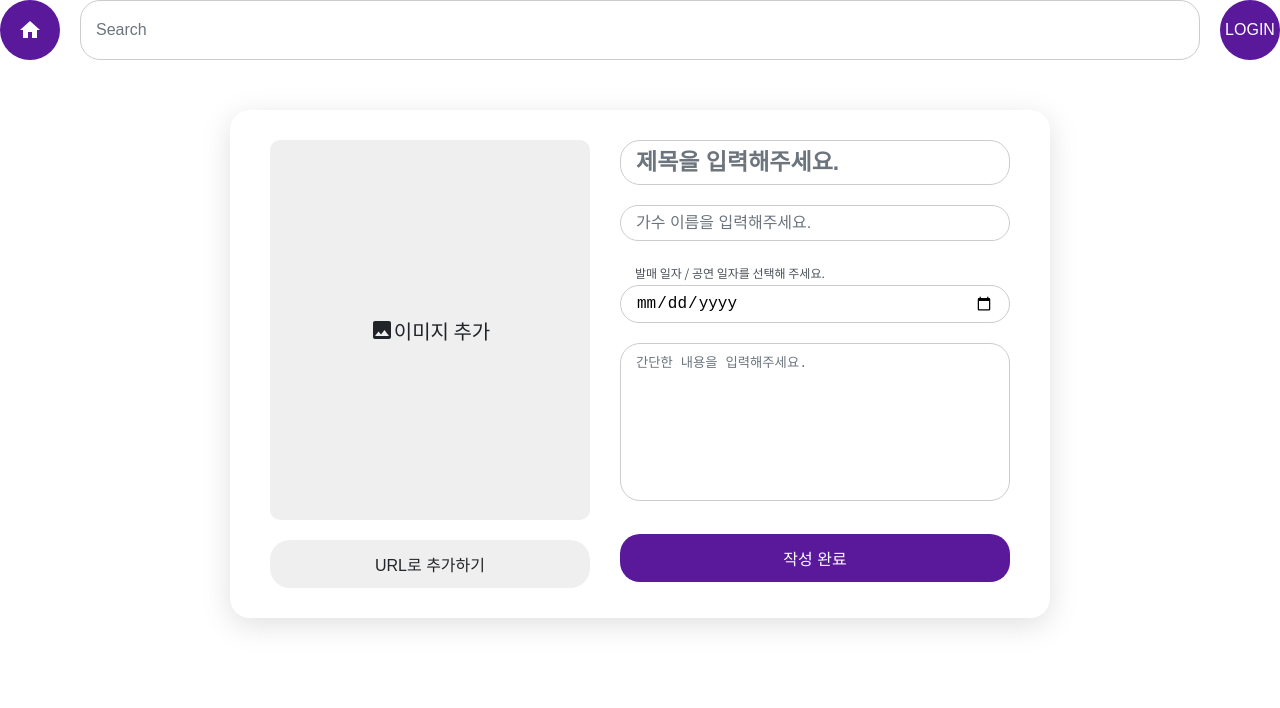
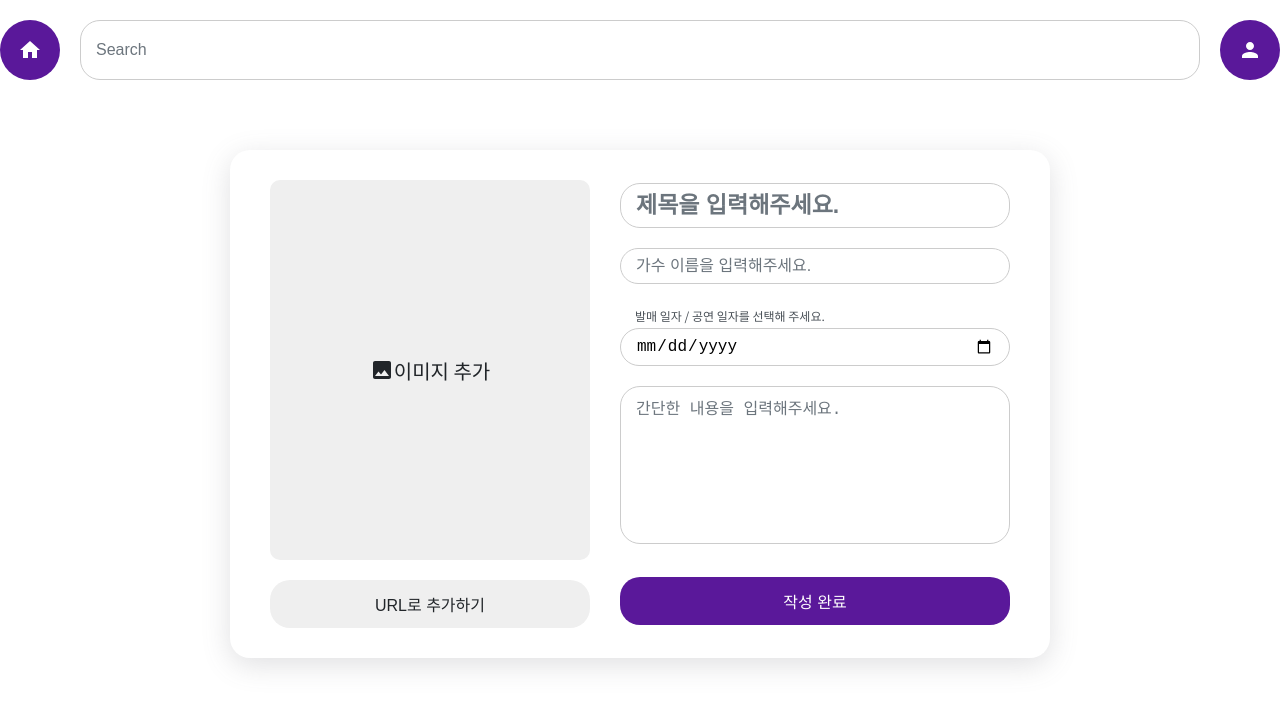
Before and after one commit to HseongH/Bohemian-Rhapsody, a React (Create React App) app: page /write in a window 1280 px wide. Shown: the top 708 px of the page. Built offline with nearby package versions, Linux system fonts and the light colour scheme.

Commit message:
헤더 수정

```diff
--- a/src/components/Dropdown.js
+++ b/src/components/Dropdown.js
@@ -5,7 +5,7 @@ import styled from 'styled-components';
 import { Button } from '../elements/index';
 
 // ICON
-import MoreHorizIcon from '@material-ui/icons/MoreHoriz';
+// import MoreHorizIcon from '@material-ui/icons/MoreHoriz';
 import ClickAwayListener from '@material-ui/core/ClickAwayListener';
 
 const DropDownStyle = styled.ul`
@@ -57,7 +57,7 @@ const Dropdown = (props) => {
         color="inherit"
         fontSize="22px"
       >
-        <MoreHorizIcon ref={anchorRef} />
+        {props.icon}
       </Button>
 
       {open && (
@@ -66,6 +66,7 @@ const Dropdown = (props) => {
             {props.contents.map((content, idx) => {
               return (
                 <li
+                  key={Date.now()}
                   onClick={() => {
                     props.clickEvent[idx]();
                   }}
--- a/src/components/Header.js
+++ b/src/components/Header.js
@@ -6,14 +6,19 @@ import { Input, Grid, Button } from '../elements';
 
 //Icons
 import HomeIcon from '@material-ui/icons/Home';
+import PersonIcon from '@material-ui/icons/Person';
 
 const Header = (props) => {
   return (
     <React.Fragment>
-      <Grid is_flex>
-        <Button><HomeIcon/></Button>
-        <Input placeholder="Search" margin="0 20px 0" style={{ flex: 1 }} />
-        <Button>LOGIN</Button>
+      <Grid is_flex height="100px">
+        <Button>
+          <HomeIcon />
+        </Button>
+        <Input padding="20px 15px" placeholder="Search" margin="0 20px 0" style={{ flex: 1 }} />
+        <Button>
+          <PersonIcon />
+        </Button>
       </Grid>
     </React.Fragment>
   );
--- a/src/elements/Grid.js
+++ b/src/elements/Grid.js
@@ -15,6 +15,7 @@ Grid.defaultProps = {
   children: null,
   is_flex: false,
   width: '100%',
+  height: '100%',
   padding: false,
   margin: false,
   align: false,
@@ -25,9 +26,9 @@ Grid.defaultProps = {
 
 const GridBox = styled.div`
   ${(props) =>
-    props.is_flex ? `display: flex; align-iems: center; justify-content: ${props.is_flex};` : ''}
+    props.is_flex ? `display: flex; align-items: center; justify-content: ${props.is_flex};` : ''}
   width: ${(props) => props.width};
-  height: 100%;
+  height: ${(props) => props.height};
   ${(props) => (props.padding ? `padding: ${props.padding};` : '')}
   ${(props) => (props.margin ? `margin: ${props.margin};` : '')}
     ${(props) => (props.align ? `text-align: ${props.align};` : '')}
--- a/src/pages/Detail.js
+++ b/src/pages/Detail.js
@@ -3,6 +3,7 @@ import React from 'react';
 
 // ELEMENTS
 import { Button, Grid, Image, Title, Text } from '../elements/index';
+import MoreHorizIcon from '@material-ui/icons/MoreHoriz';
 
 // COMPONENTS
 import Dropdown from '../components/Dropdown';
@@ -23,7 +24,11 @@ const Detail = (props) => {
 
       <Grid style={{ flex: 1, position: 'relative' }}>
         <Grid is_flex="space-between">
-          <Dropdown contents={['수정', '삭제']} clickEvent={[() => {}, () => {}]} />
+          <Dropdown
+            contents={['수정', '삭제']}
+            clickEvent={[() => {}, () => {}]}
+            icon={<MoreHorizIcon />}
+          />
 
           <Button width="auto" height="auto" padding="12px 15px" radius="30px">
             저장
--- a/src/pages/Write.js
+++ b/src/pages/Write.js
@@ -47,6 +47,7 @@ const InputArea = styled.textarea`
   border-radius: 20px;
   border: 1px solid #ccc;
   box-sizing: border-box;
+  font-size: 16px;
 
   &:focus {
     box-shadow: rgba(3, 102, 214, 0.3) 0px 0px 0px 3px inset;
```
